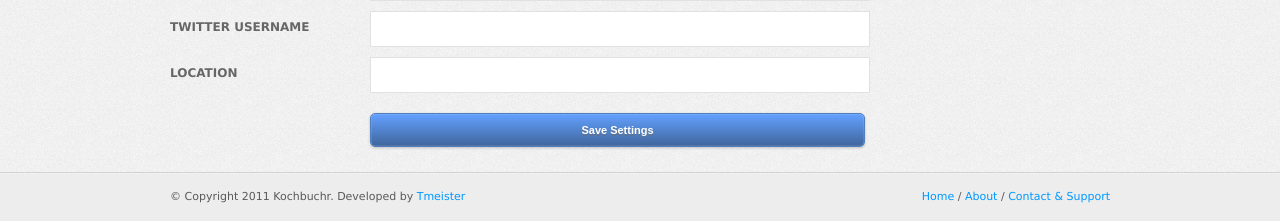
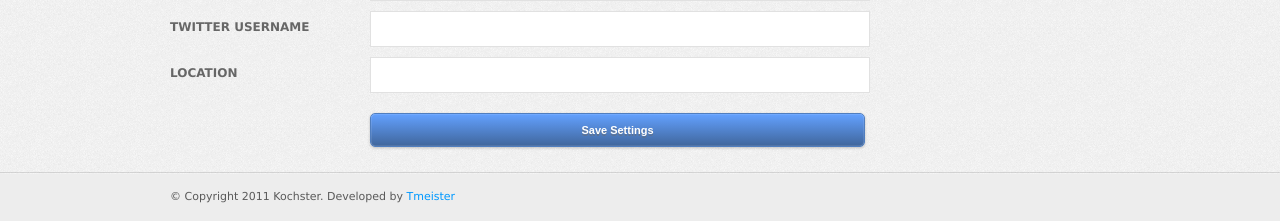
Before and after one commit to Tmeister/pykochr, a Python web app: template templates/profile.html in a window 1280 px wide. Shown: the part 703-924 px from the top of the page. Run offline with Jinja, Linux system fonts and the light colour scheme; the template is opened without the code that fills it, so the values that code supplies are empty; some web fonts are replaced.

Commit message:
Test deploy

```diff
--- a/helpers.py
+++ b/helpers.py
@@ -57,7 +57,7 @@ def get_kochs_data(entities, author=None):
   return kochs
 
 def get_gravatar(email, size=90):
-  default = "http://localhost:8080/static/images/default-thumb.png"
+  default = "http://www.kochster.com/static/images/default-thumb.png"
   gravatar_url = "http://www.gravatar.com/avatar/" + hashlib.md5(email.lower()).hexdigest() + "?"
   gravatar_url += urllib.urlencode({'d':default, 's':str(size)})
   return gravatar_url
--- a/static/css/style.css
+++ b/static/css/style.css
@@ -2898,6 +2898,7 @@ inset 0px 0px 1px rgba(255,255,255,1);
 }
 
 .follow-button {
+	background:#507200;
 	background-image: -webkit-gradient(linear, left top, left bottom, color-stop(0%, #b5d24e), to(#507200));
 	background: -webkit-linear-gradient(
 					top,
@@ -2920,9 +2921,11 @@ top,
 					top,
 					#b5d24e 0%,
 					#507200);
+
 }
 
 .follow-button:hover {
+	background:#b5d24e;
 	background-image: -webkit-gradient(linear, left top, left bottom, color-stop(0%, #CBD6A2), to(#507200));
 	background: -webkit-linear-gradient(
 					top,
@@ -2941,13 +2944,13 @@ top,
 					#CBD6A2 0%,
 					#507200);
 	background: linear-gradient(
-
 					top,
 					#CBD6A2 0%,
 					#507200);
 }
 
 .unfollow-button {
+	background:#b10303;
 	background-image: -webkit-gradient(linear, left top, left bottom, color-stop(0%, #f06666), to(#b10303));
 	background: -webkit-linear-gradient(
 					top,
@@ -2966,7 +2969,6 @@ top,
 					#f06666 0%,
 					#b10303);
 	background: linear-gradient(
-
 					top,
 					#f06666 0%,
 					#b10303);
@@ -2974,6 +2976,7 @@ top,
 }
 
 .unfollow-button:hover {
+	background:#f06666;
 	background-image: -webkit-gradient(linear, left top, left bottom, color-stop(0%, #EF7F7F), to(#b10303));
 	background: -webkit-linear-gradient(
 					top,
@@ -2992,13 +2995,13 @@ top,
 					#EF7F7F 0%,
 					#b10303);
 	background: linear-gradient(
-
 					top,
 					#EF7F7F 0%,
 					#b10303);
 }
 
 .action-button {
+	background:#b03464;
 	background-image: -webkit-gradient(linear, left top, left bottom, color-stop(0%, #ea4c89), to(#b03464));
 	background: -webkit-linear-gradient(
 					top,
@@ -3017,7 +3020,6 @@ top,
 					#ea4c89 0%,
 					#b03464);
 	background: linear-gradient(
-
 					top,
 					#ea4c89 0%,
 					#b03464);
@@ -3025,6 +3027,7 @@ top,
 }
 
 .action-button:hover {
+	background:#ea4c89;
 	background-image: -webkit-gradient(linear, left top, left bottom, color-stop(0%, #E874A0), to(#b03464));
 	background: -webkit-linear-gradient(
 					top,
@@ -3043,13 +3046,13 @@ top,
 					#E874A0 0%,
 					#b03464);
 	background: linear-gradient(
-
 					top,
 					#E874A0 0%,
 					#b03464);
 }
 
 .save-button {
+	background:#cc512b;
 	background-image: -webkit-gradient(linear, left top, left bottom, color-stop(0%, #f55929), to(#cc512b));
 	background: -webkit-linear-gradient(
 					top,
@@ -3068,7 +3071,6 @@ top,
 					#f55929 0%,
 					#cc512b);
 	background: linear-gradient(
-
 					top,
 					#f55929 0%,
 					#cc512b);
@@ -3076,6 +3078,7 @@ top,
 }
 
 .save-button:hover {
+	background:#f55929;
 	background-image: -webkit-gradient(linear, left top, left bottom, color-stop(0%, #F2724B), to(#cc512b));
 	background: -webkit-linear-gradient(
 					top,
@@ -3094,13 +3097,13 @@ top,
 					#F2724B 0%,
 					#cc512b);
 	background: linear-gradient(
-
 					top,
 					#F2724B 0%,
 					#cc512b);
 }
 
 .blue-button {
+	background:#40669c;
 	background-image: -webkit-gradient(linear, left top, left bottom, color-stop(0%, #63a1ff), to(#40669c));
 	background: -webkit-linear-gradient(
 					top,
@@ -3119,7 +3122,6 @@ top,
 					#63a1ff 0%,
 					#40669c);
 	background: linear-gradient(
-
 					top,
 					#63a1ff 0%,
 					#40669c);
@@ -3127,6 +3129,7 @@ top,
 }
 
 .blue-button:hover {
+	background:#63a1ff;
 	background-image: -webkit-gradient(linear, left top, left bottom, color-stop(0%, #8FBBFC), to(#40669c));
 	background: -webkit-linear-gradient(
 					top,
@@ -3145,7 +3148,6 @@ top,
 					#8FBBFC 0%,
 					#40669c);
 	background: linear-gradient(
-
 					top,
 					#8FBBFC 0%,
 					#40669c);
--- a/templates/base.html
+++ b/templates/base.html
@@ -2,7 +2,7 @@
 <html xmlns="http://www.w3.org/1999/xhtml" dir="ltr" lang="en-US">
     <head>
         <meta http-equiv="Content-Type" content="text/html; charset=windows-1251"/>
-        <title>Kochbuchr | {%block title%}{%endblock%}</title>
+        <title>Kochster | {%block title%}{%endblock%}</title>
         <link href="/static/css/reset.css" rel="stylesheet" type="text/css" />
         <link href="/static/css/style.css" rel="stylesheet" type="text/css" />
         <link href="http://fonts.googleapis.com/css?family=Amaranth:400" rel="stylesheet" type="text/css">
@@ -41,12 +41,12 @@
         <div class="full-footer-bottom">
             <div class="wrapper-footer">
                 <div class="one notopmargin">
-                    <p class="margin15 left">© Copyright 2011 Kochbuchr. Developed by <a class="link" href="http://tmeister.net" target="_blank">Tmeister</a></p>
-                    <p class="right margin15">
+                    <p class="margin15 left">© Copyright 2011 Kochster. Developed by <a class="link" href="http://tmeister.net" target="_blank">Tmeister</a></p>
+                    <!--<p class="right margin15">
                         <a class="link" href="/">Home</a> /
                         <a class="link" href="/">About</a> /
                         <a class="link" href="/">Contact &amp; Support</a>
-                    </p>
+                    </p>-->
                 </div>
                 <div class="clear"></div>
             </div>
```
Lines whose indentation alone changed are shown as unchanged.
